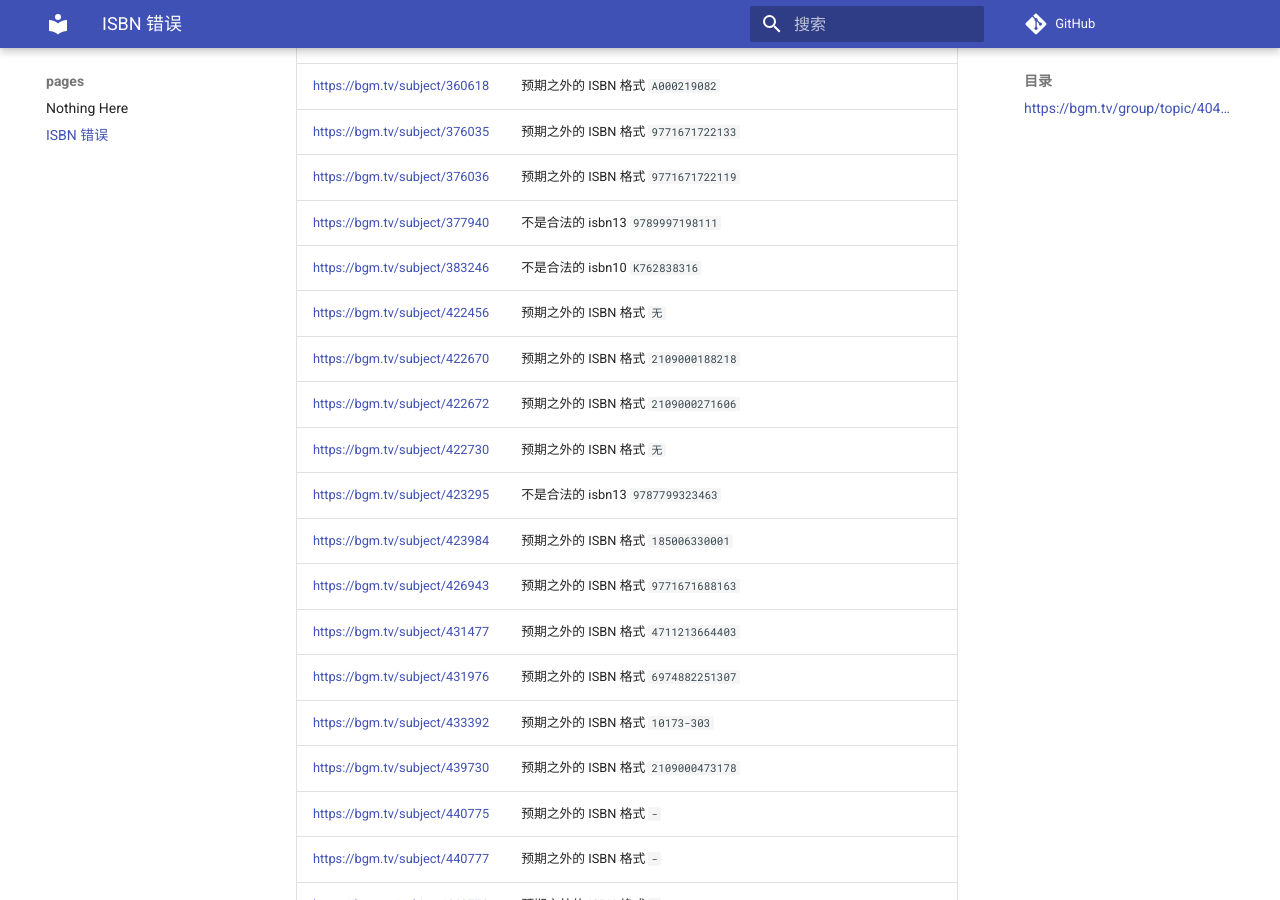
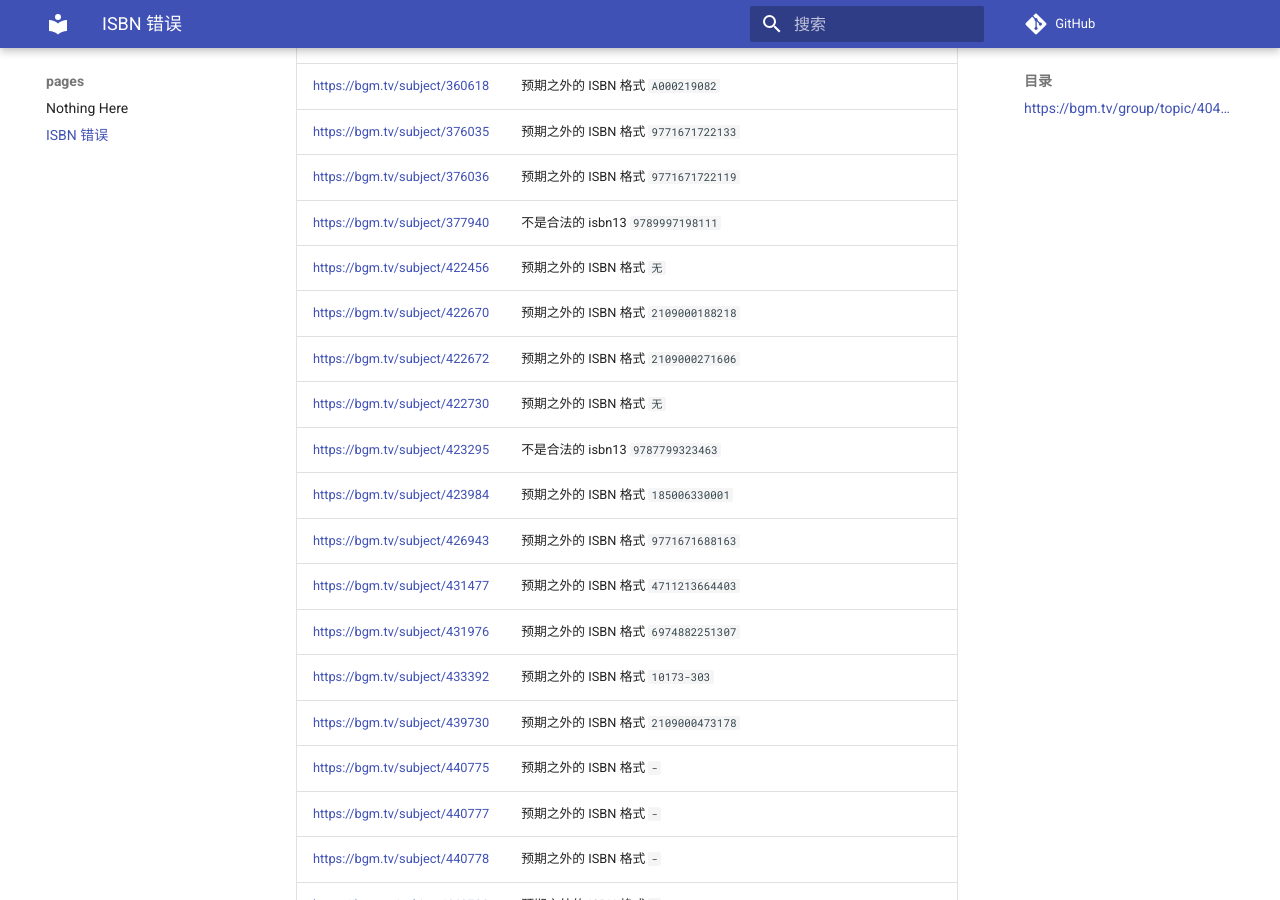
Before and after one commit to trim21/bangumi-pages, an MkDocs documentation site: the page built from docs/isbn.md, in a window 1280 px wide and 900 px high, scrolled down 3210 px. Built offline with MkDocs 1.6.1 and Material for MkDocs 9.7.7, drawn with Linux system fonts in a browser that asks for light colours; comment, search, counter and statistics services are not loaded; part of the change alters nothing that is shown.

Commit message:
update isbn.md

```diff
--- a/docs/isbn.md
+++ b/docs/isbn.md
@@ -1,7 +1,7 @@
 # ISBN 错误
 ## <https://bgm.tv/group/topic/404801>
 
-total 209
+total 208
 
 | url | error |
 | --- |  ---  |
@@ -74,7 +74,6 @@ total 209
 | <https://bgm.tv/subject/376035> | 预期之外的 ISBN 格式 `9771671722133` |
 | <https://bgm.tv/subject/376036> | 预期之外的 ISBN 格式 `9771671722119` |
 | <https://bgm.tv/subject/377940> | 不是合法的 isbn13 <code>9789997198111</code> |
-| <https://bgm.tv/subject/383246> | 不是合法的 isbn10 <code>K762838316</code> |
 | <https://bgm.tv/subject/422456> | 预期之外的 ISBN 格式 `无` |
 | <https://bgm.tv/subject/422670> | 预期之外的 ISBN 格式 `2109000188218` |
 | <https://bgm.tv/subject/422672> | 预期之外的 ISBN 格式 `2109000271606` |
```
